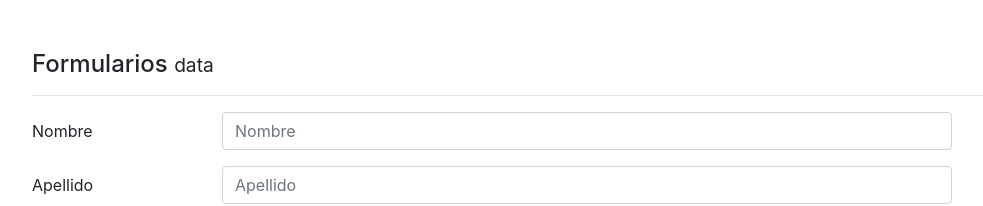
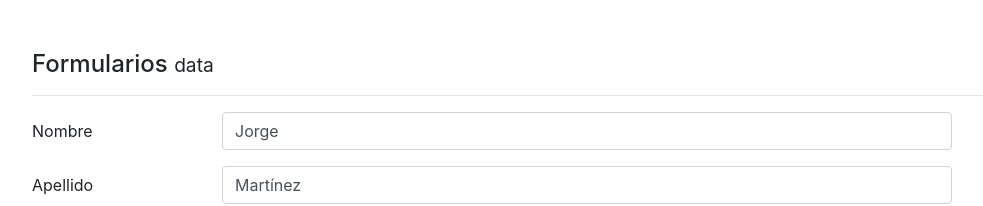
Before and after one commit to jordimart/ng2-Formularios, an Angular app: page / in a window 1280 px wide. Shown: the top 206 px of the page, without its empty margins (53-1036 px from the left). Built offline with nearby package versions, Linux system fonts and the light colour scheme.

Commit message:
[ADD] Reset y carga de la data al formulario.

```diff
--- a/src/app/components/data/data.component.ts
+++ b/src/app/components/data/data.component.ts
@@ -32,10 +32,19 @@ export class DataComponent {
         Validators.pattern("[a-z0-9._%+-]+@[a-z0-9.-]+\.[a-z]{2,3}$")
       ])
     })
+
+    this.forma.setValue( this.usuario);
   }
 
   guardarCambios() {
-    console.log(this.forma.value)
-    console.log(this.forma)
+    console.log(this.forma.value);
+    console.log(this.forma);
+    this.forma.reset( {
+      nombrecompleto:{
+        nombre:"",
+        apellido:""
+      },
+      email:""
+    });
   }
 }
```
